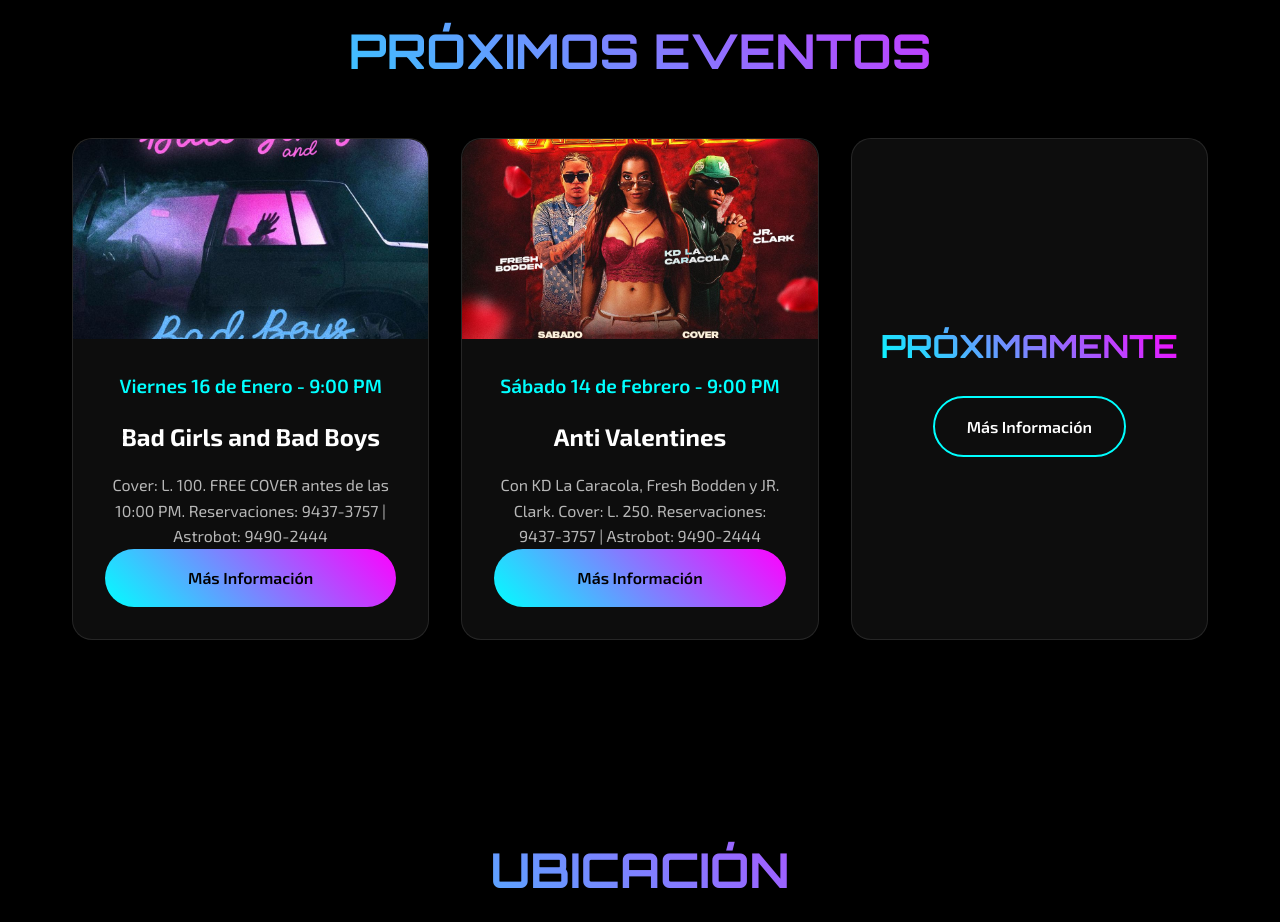
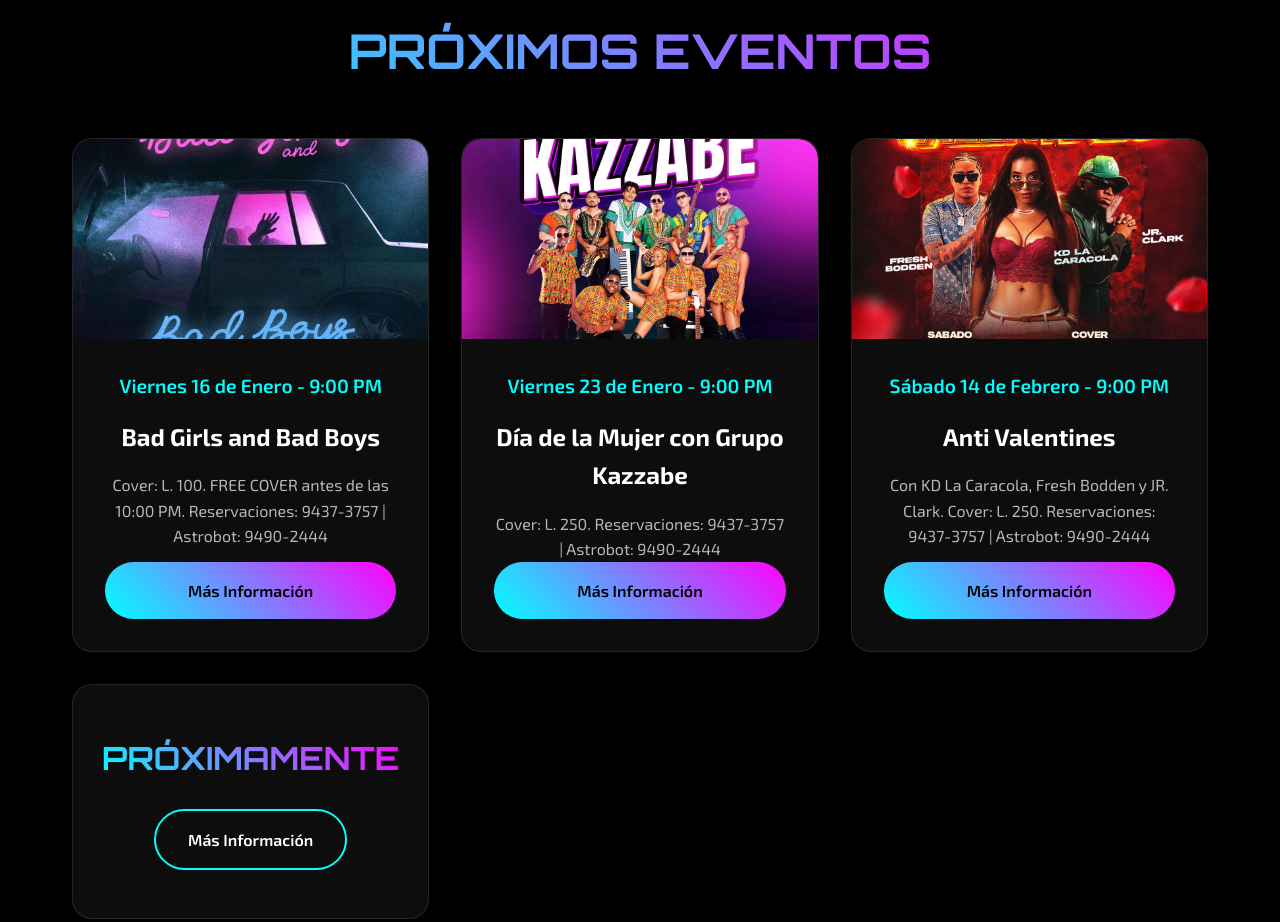
Before and after one commit to EduardoMGuillen/astronomical-sps, a plain HTML site: page public/index.html in a window 1280 px wide. Shown: the part 1440-2362 px from the top of the page. Drawn offline with Linux system fonts and the light colour scheme; a script that the page names is missing.

Commit message:
fix(events): restore Grupo Kazzabe event for Jan 23

```diff
--- a/public/index.html
+++ b/public/index.html
@@ -896,6 +896,15 @@
                 </div>
             </div>
             <div class="event-card fade-in">
+                <img src="Eventos/kazzabe230126.jpeg" alt="Día de la Mujer con Grupo Kazzabe" class="event-image">
+                <div class="event-content">
+                    <div class="event-date">Viernes 23 de Enero - 9:00 PM</div>
+                    <div class="event-title">Día de la Mujer con Grupo Kazzabe</div>
+                    <div class="event-description">Cover: L. 250. Reservaciones: 9437-3757 | Astrobot: 9490-2444</div>
+                    <a href="https://www.instagram.com/casablanca_sps/" class="btn btn-primary">Más Información</a>
+                </div>
+            </div>
+            <div class="event-card fade-in">
                 <img src="Eventos/antivalentines140226.jpeg" alt="Anti Valentines" class="event-image">
                 <div class="event-content">
                     <div class="event-date">Sábado 14 de Febrero - 9:00 PM</div>
```
